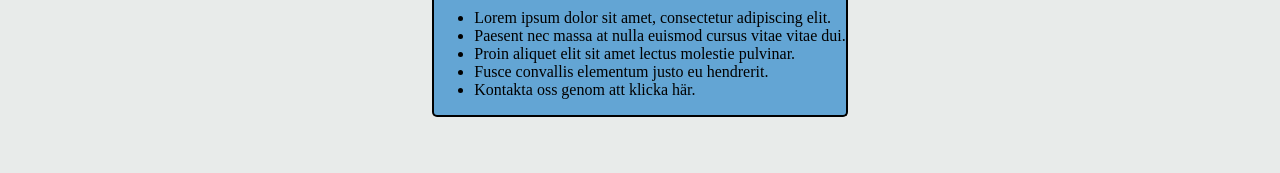
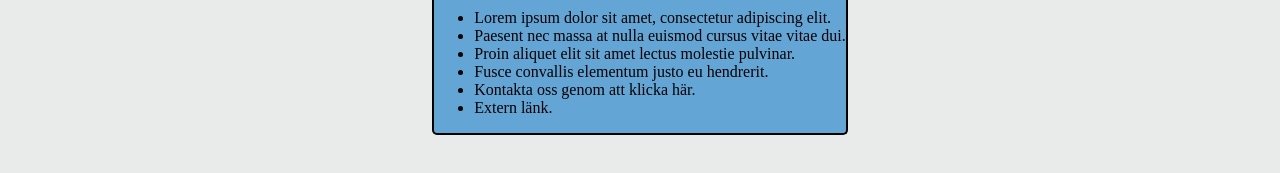
Before and after one commit to Utbalekar2/Utbalekar2.github.io, a plain HTML site: page F09/Om.html in a window 1280 px wide. Shown: the part 119-292 px from the top of the page. Drawn offline with Linux system fonts and the light colour scheme.

Commit message:
Update Om.html

```diff
--- a/F09/Om.html
+++ b/F09/Om.html
@@ -41,6 +41,7 @@
       <li>Proin aliquet elit sit amet lectus molestie pulvinar.</li>
       <li>Fusce convallis elementum justo eu hendrerit.</li>
       <li><a href="mailto:Brighthotell@mail.com">Kontakta oss genom att klicka här.</a></li>
+      <li><a href="https://google.com" target="_blank">Extern länk.</a></li>
     </ul>
   </section>
 </body>
```
